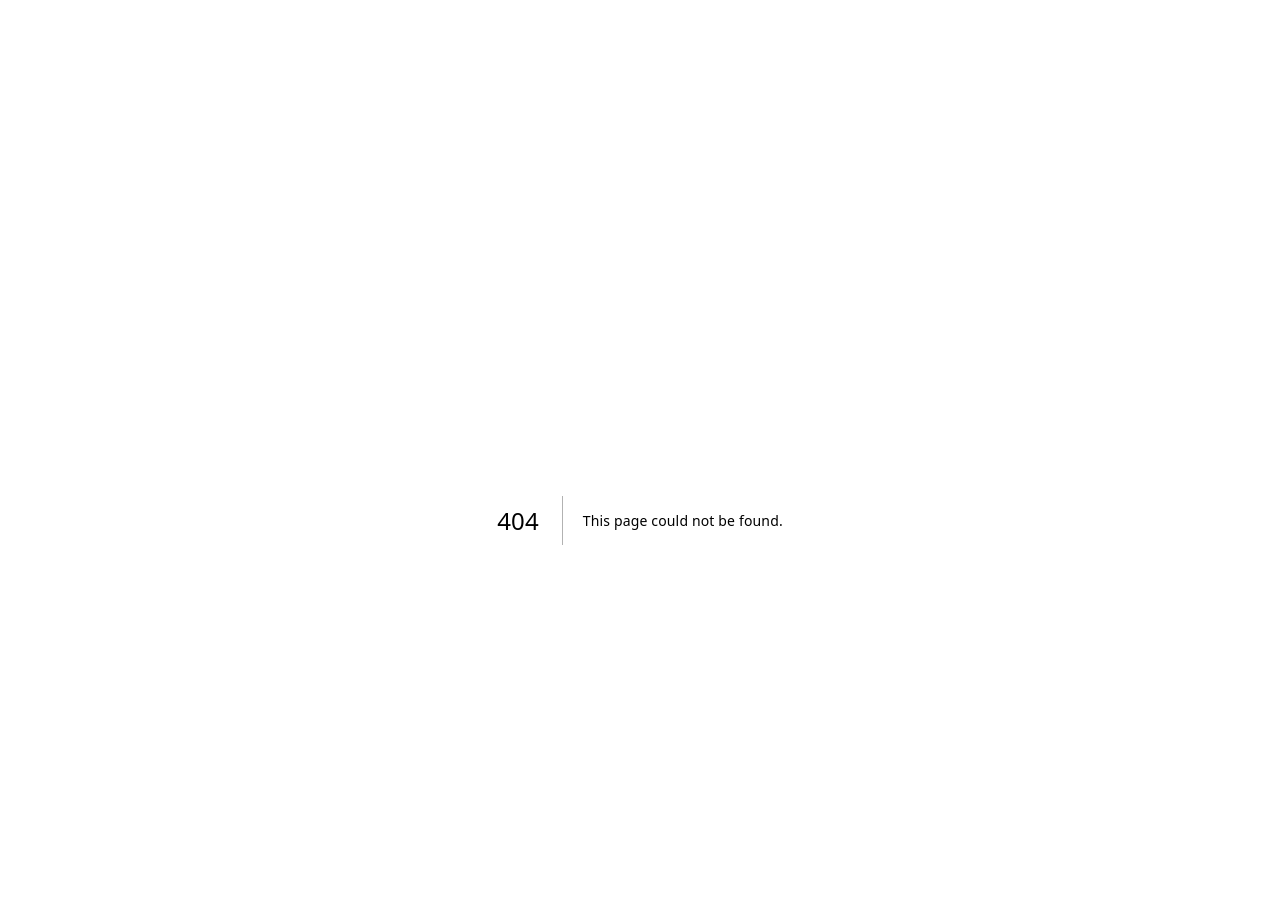
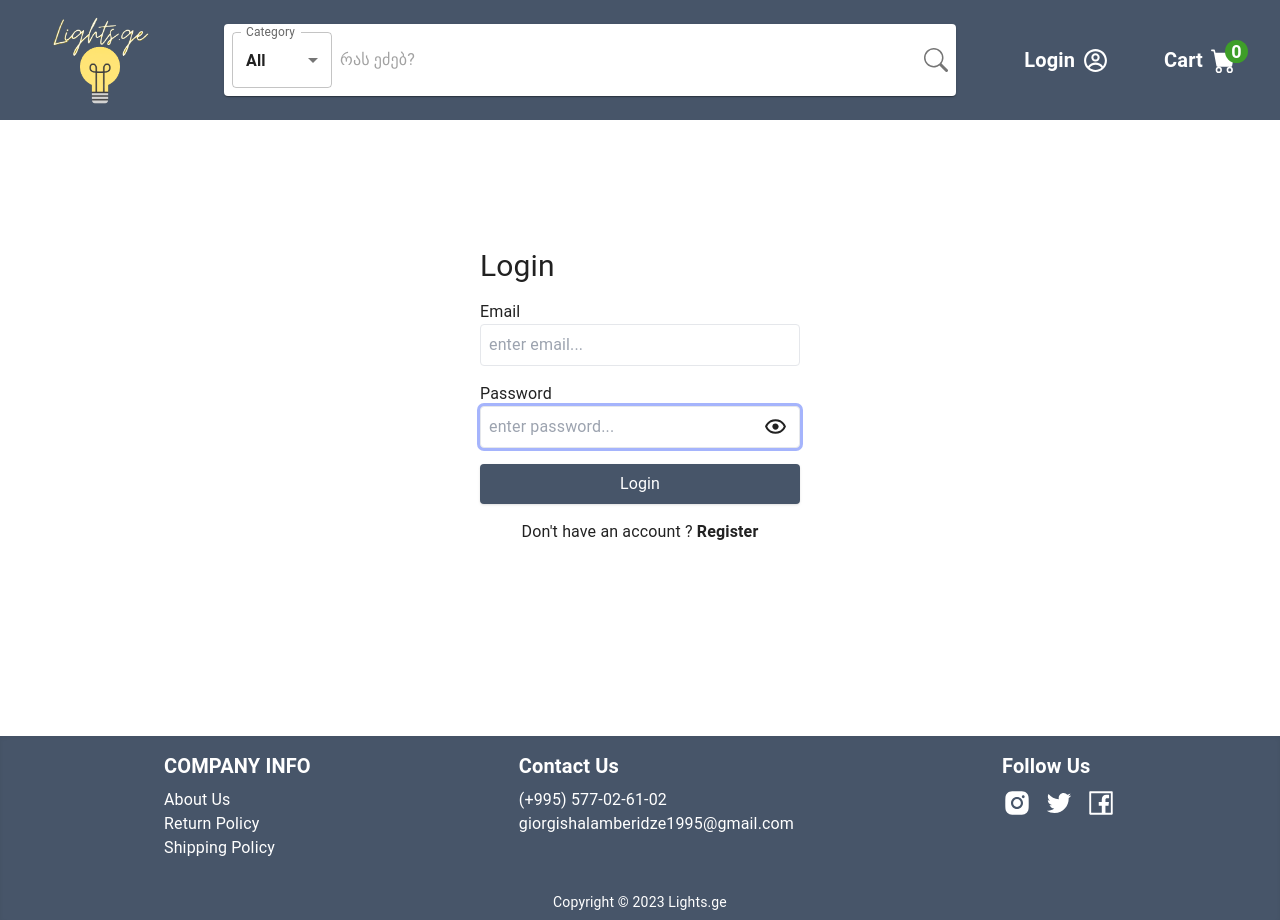
Before and after one commit to GeorgeShalamberidze/Ecommerce-Lights, a Next.js app: page /login in a window 1280 px wide. Before the commit this address had no page. Built offline with nearby package versions, Linux system fonts and the light colour scheme.

Commit message:
login form

```diff
--- a/package.json
+++ b/package.json
@@ -28,6 +28,7 @@
     "react": "18.2.0",
     "react-canvas-confetti": "^1.3.0",
     "react-dom": "18.2.0",
+    "react-hook-form": "^7.43.8",
     "react-icons": "^4.8.0",
     "react-router-dom": "^6.9.0",
     "react-slick": "^0.29.0",
--- a/src/components/Cart.tsx
+++ b/src/components/Cart.tsx
@@ -8,9 +8,11 @@ import {
 } from "react-icons/ai";
 import { GrClose } from "react-icons/gr";
 import IProduct from "@/interfaces/Product";
+import { useRouter } from "next/router";
 
 const Cart = () => {
   const cartRef = useRef<HTMLDivElement>(null);
+  const { pathname, push } = useRouter();
   const {
     qty,
     cartItems,
@@ -22,10 +24,16 @@ const Cart = () => {
   } = useStateContext();
 
   document.addEventListener("mousedown", (e) => {
-    if (e.target.className === "cart-wrapper") {
+    const target = e.target as HTMLElement;
+    if (target?.className === "cart-wrapper") {
       setShowCart(false);
     }
   });
+
+  const handleOnClick = () => {
+    if (pathname !== "/") push("/");
+    setShowCart(false);
+  };
 
   return (
     <div className="cart-wrapper" ref={cartRef}>
@@ -52,7 +60,7 @@ const Cart = () => {
             <button
               type="button"
               className="bg-transparent hover:bg-black text-gray-700 font-semibold hover:text-white py-2 px-4 border border-gray-500 hover:border-transparent rounded cursor-pointer mt-10"
-              onClick={() => setShowCart(false)}
+              onClick={handleOnClick}
             >
               Continue Shopping
             </button>
@@ -131,7 +139,10 @@ const Cart = () => {
             <div className="btn-checkout text-black w-8/12">
               <button
                 type="button"
-                onClick={() => {}}
+                onClick={() => {
+                  setShowCart(false);
+                  push("login?redirect=/shipping");
+                }}
                 className="bg-green-500 hover:bg-green-700 text-white font-bold py-2 px-4 rounded-md cursor-pointer rad w-full"
               >
                 Checkout
--- a/src/components/Footer.tsx
+++ b/src/components/Footer.tsx
@@ -49,21 +49,21 @@ const Footer = () => {
             <Link
               href="https://www.instagram.com"
               target="_blank"
-              className="cursor-pointer"
+              className="cursor-pointer iconhover"
             >
               <AiFillInstagram size={30} />
             </Link>
             <Link
               href="https://www.twitter.com"
               target="_blank"
-              className="cursor-pointer"
+              className="cursor-pointer iconhover"
             >
               <AiOutlineTwitter size={30} />
             </Link>
             <Link
               href="https://www.facebook.com"
               target="_blank"
-              className="cursor-pointer"
+              className="cursor-pointer iconhover"
             >
               <AiOutlineFacebook size={30} />
             </Link>
--- a/src/components/Header.tsx
+++ b/src/components/Header.tsx
@@ -1,6 +1,5 @@
 import React from "react";
 import Link from "next/link";
-import Image from "next/legacy/image";
 import { SearchBar, NavBar } from "../components";
 
 const Header = () => {
--- a/src/components/NavBar.tsx
+++ b/src/components/NavBar.tsx
@@ -14,7 +14,7 @@ const NavBar = () => {
         <ul className="flex justify-between items-center px-4 text-lg">
           <li className="p-2">
             <Link
-              href="/Login"
+              href="/login"
               className="flex items-center mx-5 gap-2 font-bold text-xl"
             >
               <span>Login</span>
--- a/src/context/ProductContext.js
+++ b/src/context/ProductContext.js
@@ -12,8 +12,6 @@ export const StateContext = ({ children }) => {
   const [totalPrice, setTotalPrice] = useState(0);
   const [totalQuantity, setTotalQuantity] = useState(0);
   const [qty, setQty] = useState(1);
-
-  console.log(Cookies);
 
   const fetcher = (url) => fetch(url).then((res) => res.json());
   const { data, error, isLoading } = useSWR("/api/mockData.json", fetcher);
--- /dev/null
+++ b/src/pages/login.tsx
@@ -0,0 +1,131 @@
+import Layout from "@/components/Layout";
+import Link from "next/link";
+import React, { useState } from "react";
+import {
+  FieldValues,
+  RegisterOptions,
+  SubmitHandler,
+  useForm,
+} from "react-hook-form";
+import { BiShow } from "react-icons/bi";
+
+type FormData = {
+  email: string;
+  password: string;
+};
+
+const Login = () => {
+  const [showPassword, setShowPassword] = useState(false);
+  const {
+    register,
+    handleSubmit,
+    watch,
+    formState: { errors },
+  } = useForm<FormData>({
+    // set the type of the register function
+    defaultValues: {},
+    mode: "onSubmit",
+    shouldFocusError: true,
+    resolver: undefined,
+    context: undefined,
+    criteriaMode: "firstError",
+  });
+
+  const submitHandler: SubmitHandler<FormData> = ({
+    email,
+    password,
+  }: FormData) => {
+    console.log(email, password);
+  };
+
+  const emailRegex: RegExp =
+    /^[a-zA-Z0-9.!#$%&'*+/=?^_`{|}~-]+@[a-zA-Z0-9-]+(?:\.[a-zA-Z0-9-]+)*$/;
+
+  return (
+    <Layout title="Login -">
+      <form
+        action=""
+        className="mx-auto max-w-xs mt-32 w-11/12"
+        onSubmit={handleSubmit(submitHandler)}
+      >
+        <h1 className="mb-4 text-3xl">Login</h1>
+        <div className="mb-4">
+          <label htmlFor="email">Email</label>
+          <input
+            type="email"
+            className="w-full"
+            id="email"
+            autoFocus
+            placeholder="enter email..."
+            {...register("email", {
+              required: "Please Enter Email",
+              pattern: {
+                value: emailRegex,
+                message: "Please enter VALID Email",
+              },
+            } as RegisterOptions)}
+          />
+          {errors.email && (
+            <div className="text-red-500 mt-1 font-bold">
+              {errors.email.message}
+            </div>
+          )}
+        </div>
+
+        <div className="mb-4">
+          <label htmlFor="password">Password</label>
+          <div className="relative">
+            <input
+              type={showPassword ? "text" : "password"}
+              className="w-full"
+              id="password"
+              autoFocus
+              placeholder="enter password..."
+              {...register("password", {
+                required: "Please Enter Password",
+                minLength: {
+                  value: 6,
+                  message: "Password must be more than 5 chars",
+                },
+              })}
+            />
+            <BiShow
+              className="absolute top-2 right-3 hover:fill-neutral-500 cursor-pointer"
+              size={25}
+              onClick={() => setShowPassword(!showPassword)}
+            />
+          </div>
+          {errors.password && (
+            <div className="text-red-500 mt-1 font-bold">
+              {errors.password.message}
+            </div>
+          )}
+        </div>
+
+        <div className="mb-4 text-white ">
+          <button
+            className="primary-button  cursor-pointer w-full"
+            type="submit"
+          >
+            Login
+          </button>
+        </div>
+
+        <div className="mb-4 text-center">
+          Don't have an account ?
+          <span>
+            <Link
+              href="/register"
+              className="text-md font-bold remove-underline"
+            >
+              {" "}
+              Register
+            </Link>
+          </span>
+        </div>
+      </form>
+    </Layout>
+  );
+};
+
+export default Login;
--- /dev/null
+++ b/src/pages/shipping.tsx
@@ -0,0 +1,7 @@
+import React from "react";
+
+const shipping = () => {
+  return <div>shipping</div>;
+};
+
+export default shipping;
--- a/src/styles/globals.css
+++ b/src/styles/globals.css
@@ -116,10 +116,20 @@ menu {
 }
 
 .primary-button {
-  @apply rounded bg-slate-600 py-2 px-4 shadow outline-none hover:bg-slate-400 active:bg-amber-700;
+  @apply rounded bg-slate-600 py-2 px-4 shadow outline-none hover:bg-slate-400;
+}
+
+input,
+select,
+textarea {
+  @apply rounded border p-2 outline-none ring-indigo-300 focus:ring;
 }
 
 @layer utilities {
+  .iconhover:hover {
+    opacity: 0.5;
+  }
+
   .bord {
     border: 1px solid rgba(134, 76, 76, 0.344);
     border-radius: 10px;
@@ -127,32 +137,94 @@ menu {
     -webkit-box-shadow: 0px 2px 0px 0px rgba(0, 0, 0, 0.68);
     -moz-box-shadow: 0px 2px 0px 0px rgba(0, 0, 0, 0.68);
   }
-}
 
-@layer utilities {
-  .pausee {
-    -moz-animation-play-state: paused;
-    -webkit-animation-play-state: paused;
-    animation-play-state: paused;
-  }
-}
-
-@layer utilities {
   .asd {
     border: 1px solid rgba(89, 62, 62, 0.507);
   }
-}
 
-@layer utilities {
   .small-image {
     border-radius: 8px;
     width: 70px;
     height: 70px;
     cursor: pointer;
   }
-}
 
-@layer utilities {
+  .pausee {
+    -moz-animation-play-state: paused;
+    -webkit-animation-play-state: paused;
+    animation-play-state: paused;
+  }
+
+  .underline {
+    text-decoration: underline;
+  }
+
+  .cart-wrapper {
+    width: 100vw;
+    height: 100vh;
+    background: rgba(0, 0, 0, 0.5);
+    position: fixed;
+    right: 0;
+    top: 0;
+    z-index: 100;
+    transition: all 1s ease-in-out;
+  }
+
+  .ddddd {
+    box-shadow: 0px -2px 2px 0px rgba(0, 0, 0, 0.75);
+    -webkit-box-shadow: 0px -2px 2px 0px rgba(0, 0, 0, 0.75);
+    -moz-box-shadow: 0px -2px 2px 0px rgba(0, 0, 0, 0.75);
+  }
+
+  .cart-container {
+    height: 100vh;
+    width: 600px;
+    background-color: white;
+    float: right;
+    padding: 40px 10px;
+    position: relative;
+    visibility: visible;
+    user-select: none;
+  }
+
+  .cart-heading {
+    display: flex;
+    align-items: center;
+    font-size: 18px;
+    font-weight: 500;
+    gap: 2px;
+    margin-left: 10px;
+    border: none;
+    background-color: transparent;
+  }
+
+  .remove-underline:hover {
+    text-decoration: none;
+    text-decoration-line: none;
+    opacity: 0.8;
+  }
+
+  .cart-items-in-cart {
+    overflow: overlay;
+    height: calc(100vh - 204px);
+  }
+
+  .close-button {
+    cursor: pointer;
+    transform: rotate(45deg);
+    transition: transform 0.3s ease-in-out;
+  }
+
+  .close-button:hover {
+    transform: rotate(0deg);
+    transition: transform 0.3s ease-in-out;
+  }
+
+  .trash-bin-hover {
+    fill: red;
+    transition: all 0.3s ease;
+  }
+
   .roundBall {
     color: white;
     border-radius: 50%;
@@ -169,91 +241,3 @@ menu {
     user-select: none; /* Standard syntax */
   }
 }
-
-@layer utilities {
-  .underline {
-    text-decoration: underline;
-  }
-}
-
-@layer utilities {
-  .cart-wrapper {
-    width: 100vw;
-    height: 100vh;
-    background: rgba(0, 0, 0, 0.5);
-    position: fixed;
-    right: 0;
-    top: 0;
-    z-index: 100;
-    transition: all 1s ease-in-out;
-  }
-}
-
-@layer utilities {
-  .cart-container {
-    height: 100vh;
-    width: 600px;
-    background-color: white;
-    float: right;
-    padding: 40px 10px;
-    position: relative;
-    visibility: visible;
-    user-select: none;
-  }
-}
-
-@layer utilities {
-  .cart-heading {
-    display: flex;
-    align-items: center;
-    font-size: 18px;
-    font-weight: 500;
-    gap: 2px;
-    margin-left: 10px;
-    border: none;
-    background-color: transparent;
-  }
-}
-
-@layer utilities {
-  .trash-bin-hover {
-    fill: red;
-    transition: all 0.3s ease;
-  }
-}
-
-@layer utilities {
-  .close-button {
-    cursor: pointer;
-    transform: rotate(45deg);
-    transition: transform 0.3s ease-in-out;
-  }
-
-  .close-button:hover {
-    transform: rotate(0deg);
-    transition: transform 0.3s ease-in-out;
-  }
-}
-
-@layer utilities {
-  .cart-items-in-cart {
-    overflow: overlay;
-    height: calc(100vh - 204px);
-  }
-}
-
-@layer utilities {
-  .ddddd {
-    box-shadow: 0px -2px 2px 0px rgba(0, 0, 0, 0.75);
-    -webkit-box-shadow: 0px -2px 2px 0px rgba(0, 0, 0, 0.75);
-    -moz-box-shadow: 0px -2px 2px 0px rgba(0, 0, 0, 0.75);
-  }
-}
-
-@layer utilities {
-  .remove-underline:hover {
-    text-decoration: none;
-    text-decoration-line: none;
-    opacity: 0.6;
-  }
-}
```
Also changed, not shown: src/pages/checkout.tsx (renamed from src/pages/checkout/Checkout.tsx), 1 other file (tests, documents, lock files or other folders).
